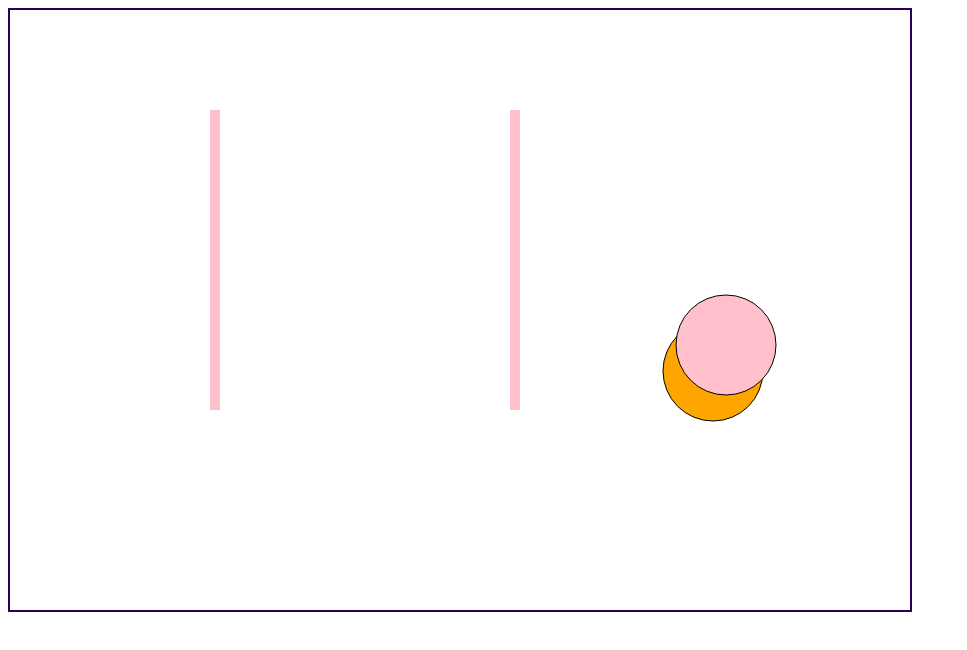
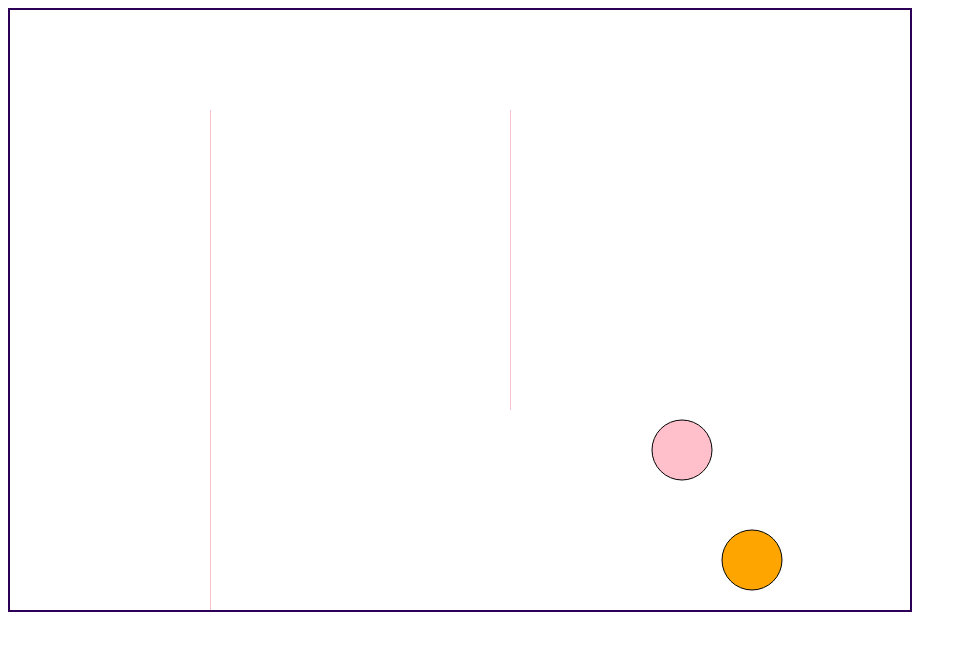
Before and after one commit to ehsaasgrover/CollisionDetection, a plain HTML site: page index.html in a window 1280 px wide. Shown: the whole page, without its empty margins (0-967 px from the left). Drawn offline with Linux system fonts and the light colour scheme.

Commit message:
Collision working for end points ONLY

```diff
--- a/index.html
+++ b/index.html
@@ -1,6 +1,5 @@
 <!DOCTYPE html>
 <html>
-
   <body>
     <div>
       <div class="text-center">
@@ -13,50 +12,109 @@
       </div>
     </div>
     <script type="text/javascript">
+
       var canvas = document.getElementById("animation");
       var ctx = canvas.getContext("2d");
 
-
-
+      // Circle 1
       x = 100;
       y = 100;
       vx = 3;
       vy = 9;
-      r = 50;
+      r = 30;
+
+      // Circle 2
       x2 = 800;
       y2 = 100;
       vx2 = 4;
       vy2 = 5;
-      x3 = 550;
-      y3 = 550;
-      vx3 = 8;
-      vy3 = 8;
-      r3 = 50;
+
+      // Wall 1
+      wall_1_X = 200;
+      wall_1_Y = 100;
+      wall_1_width = 1;
+      wall_1_height = 500;
+
+      // Wall 2
+      wall_2_X = 500;
+      wall_2_Y = 100;
+      wall_2_width = 1;
+      wall_2_height = 300;
+
       function createCircle() {
+
+        // Create outer walls
         ctx.clearRect(0, 0, canvas.width, canvas.height);
 
-        if (x > 200 && x < 200 + 10 && y > 100 && y < 100 + 300) {
-            vx=-vx;
-            vy = -vy;
-        }
-
-        if (x > canvas.width - r || x < r)  {
-          vx = -vx;
-        }
-        if (y > canvas.height - r || y < r) {
-          vy = -vy;
-        }
-        x += vx;
-        y += vy;
-
-        // draw rectanlge/lin
+        // Create inner walls
         ctx.beginPath();
-        ctx.rect(200, 100, 10, 300);
-        ctx.rect(500, 100, 10, 300);
+        ctx.rect(wall_1_X, wall_1_Y, wall_1_width, wall_1_height);
+        ctx.rect(wall_2_X, wall_2_Y, wall_2_width, wall_2_height);
         ctx.fillStyle = "#orange";
         ctx.fill();
         ctx.closePath();
 
+        // Create circle 1
+        ctx.beginPath();
+        ctx.arc(x, y, r, 0, 2 * Math.PI);
+        ctx.fillStyle = "orange";
+        ctx.fill();
+        ctx.stroke();
+        ctx.closePath();
+
+        // Create circle 2
+        ctx.beginPath();
+        ctx.arc(x2,y2,r,0,2*Math.PI);
+        ctx.fillStyle="pink";
+        ctx.fill();
+        ctx.stroke();
+        ctx.closePath();
+
+        // Collision Detection with inner wall + circle 1
+          // This only works with the 2 end points of the wall, not the in between.
+        // for (let i = wall_1_Y; i < wall_1_height; i++) {
+        //   // const element = wall_1_Y[i];
+        //     if (x > wall_1_X && x < wall_1_X && y > wall_1_Y[i] && y < wall_1_Y[i]) {
+        //     vx =- vx;
+        //     vy =- vy;
+        //   }
+        // }
+        if (x > wall_1_X && x < wall_1_X && y > wall_1_Y && y < wall_1_Y) {
+          vx =- vx;
+          vy =- vy;
+        }
+
+        // Collision Detection with outer walls + circle 1
+        if (x > canvas.width - r || x < r)  {
+          vx =- vx;
+        }
+
+        if (y > canvas.height - r || y < r) {
+          vy =- vy;
+        }
+
+        x += vx;
+        y += vy;
+
+        // Collision Detection with inner walls + circle 2
+        if (x2 > 200 && x2 < 200 + 10 && y2 > 100 && y2 < 100 + 300) {
+          vx2 =- vx2;
+          vy2 =- vy2;
+        }
+
+        // Collision Detection with outer walls + circle 2
+        if(x2 > canvas.width- r || x2<r) {
+          vx2 =- vx2;
+        }
+        if(y2 > canvas.height -r || y2<r)  {
+          vy2 =- vy2;
+        }
+
+        x2 += vx2;
+        y2 += vy2;
+
+
+        window.requestAnimationFrame(createCircle);
 
         //first boundary line to the left
         //ctx.moveTo(200, 300);
@@ -66,42 +124,11 @@
         // ctx.moveTo(700, 200);
         // ctx.lineTo(450, 100);
         // ctx.stroke();
+      }
 
-        ctx.beginPath();
-        ctx.arc(x, y, r, 0, 2 * Math.PI);
-        ctx.fillStyle = "orange";
-        ctx.fill();
-        ctx.stroke();
-        ctx.closePath();
-        //second circle
-
-          if (x2 > 200 && x2 < 200 + 10 && y2 > 100 && y2 < 100 + 300) {
-            vx2=-vx2;
-            vy2 = -vy2;
-          }
-
-
-          if(x2 > canvas.width- r || x2<r) {
-            vx2=-vx2;
-          }
-          if(y2 > canvas.height -r || y2<r)  {
-            vy2=-vy2;
-          }
-
-          x2+=vx2;
-          y2+=vy2;
-
-          ctx.beginPath();
-           ctx.arc(x2,y2,r,0,2*Math.PI);
-          ctx.fillStyle="pink";
-          ctx.fill();
-          ctx.stroke();
-          ctx.closePath();
-
-        window.requestAnimationFrame(createCircle);
-      }
       createCircle();
       //setInterval(createCircle, 10);
+
     </script>
   </body>
 </html>
```
